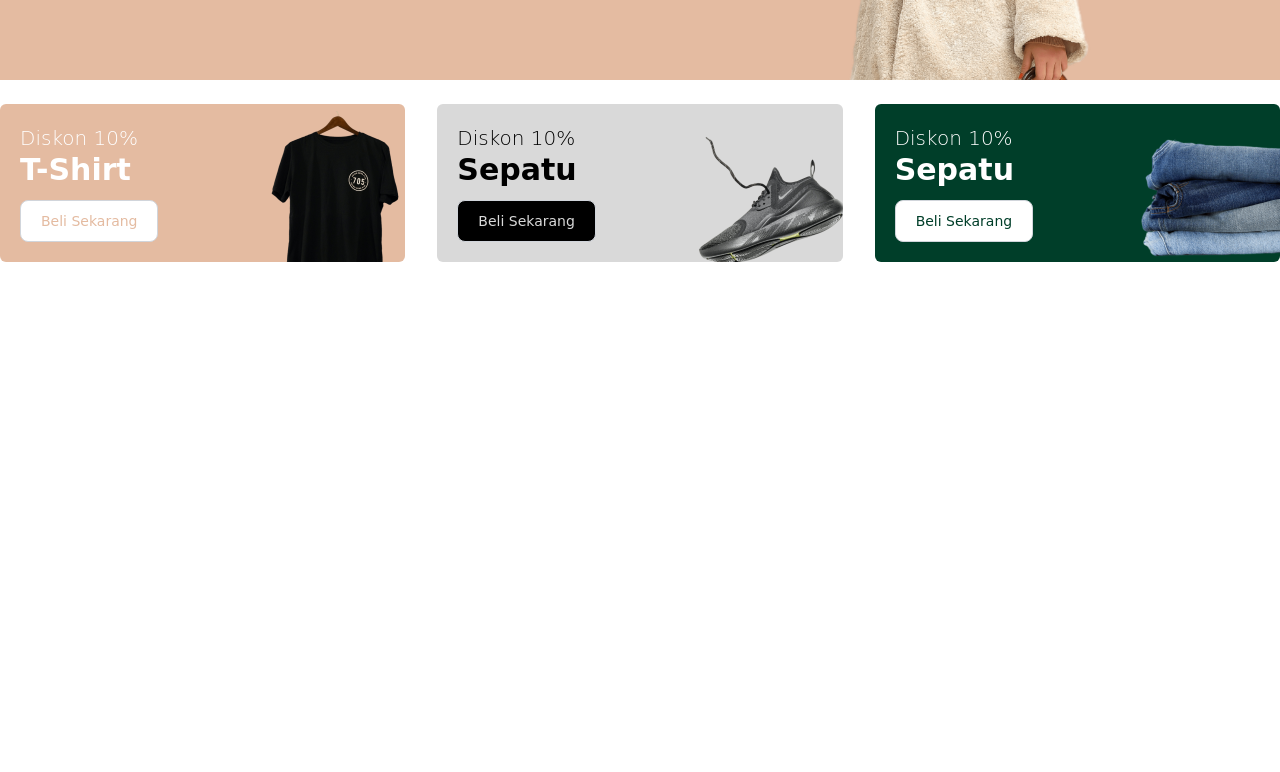
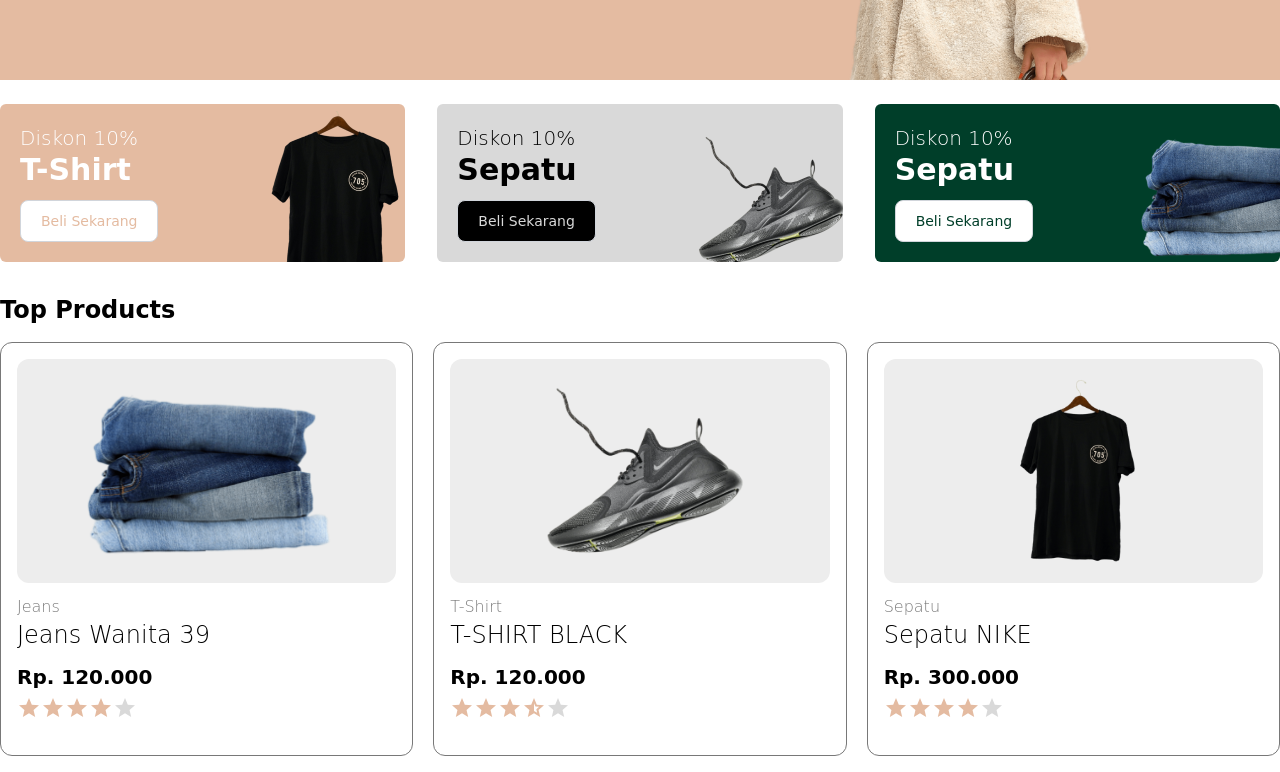
Before and after one commit to rezalastana/tailwind-FashionShop, a website: page src/index.html in a window 1280 px wide. Shown: the part 425-1197 px from the top of the page. Before the commit the page ends 800 px from the top, so only its background shows below. Drawn offline with nearby package versions, Linux system fonts and the light colour scheme.

Commit message:
top product

```diff
--- a/src/index.html
+++ b/src/index.html
@@ -118,8 +118,7 @@
     </div>
     <!-- Hero End -->
 
-
-    <!-- Grid Item Start -->
+    <!-- Grid Kateogri Item Start -->
     <div class="container mx-auto grid grid-cols-1 md:grid-cols-3 mt-6 gap-8">
         <!-- flex agar sejajar, diberikan justify-between -->
         <!-- Agar mepet dan sesuai dengan design gunakan position -->
@@ -163,9 +162,94 @@
             </div>
         </div>
     </div>
-    <!-- Grid Item End -->
+    <!-- Grid Kateogri Item End -->
+
+    <!-- Product Start  -->
+    <div class="container mt-8 mx-auto">
+        <h1 class="font-bold text-2xl text-center md:text-left">Top Products</h1>
+        <div class="mt-4 grid grid-cols-1 md:grid-cols-3 gap-5 mx-5 md:mx-0">
+            <!-- card 1 -->
+            <div class="border border-borderColor p-4 rounded-xl">
+                <div class="bg-bgColor p-4 flex justify-center rounded-xl">
+                    <img src="./assets/images/product1.png" alt="" class="h-48">
+                </div>
+                <!-- title -->
+                <div class="mt-3">
+                    <p class="font-light text-borderColor text-base">Jeans</p>
+                    <p class="font-light text-2xl">Jeans Wanita 39</p>
+                </div>
+                <!-- price and star -->
+                <div class="mt-3 mb-5">
+                    <p class="font-black text-xl">Rp. 120.000</p>
+                    <!-- star -->
+                    <div class="flex mt-1">
+                        <img src="./assets/images/star.svg" alt="" srcset="">
+                        <img src="./assets/images/star.svg" alt="" srcset="">
+                        <img src="./assets/images/star.svg" alt="" srcset="">
+                        <img src="./assets/images/star.svg" alt="" srcset="">
+                        <img src="./assets/images/star-hide.svg" alt="" srcset="">
+                    </div>
+                </div>
+            </div>
+            <!-- card end -->
+            <!-- card 2 -->
+            <div class="border border-borderColor p-4 rounded-xl">
+                <div class="bg-bgColor p-4 flex justify-center rounded-xl">
+                    <img src="./assets/images/product2.png" alt="" class="h-48">
+                </div>
+                <!-- title -->
+                <div class="mt-3">
+                    <p class="font-light text-borderColor text-base">T-Shirt</p>
+                    <p class="font-light text-2xl">T-SHIRT BLACK</p>
+                </div>
+                <!-- price and star -->
+                <div class="mt-3 mb-5">
+                    <p class="font-black text-xl">Rp. 120.000</p>
+                    <!-- star -->
+                    <div class="flex mt-1">
+                        <img src="./assets/images/star.svg" alt="" srcset="">
+                        <img src="./assets/images/star.svg" alt="" srcset="">
+                        <img src="./assets/images/star.svg" alt="" srcset="">
+                        <img src="./assets/images/star-half.svg" alt="" srcset="">
+                        <img src="./assets/images/star-hide.svg" alt="" srcset="">
+                    </div>
+                </div>
+            </div>
+            <!-- card end -->
+            <!-- card 3 -->
+            <div class="border border-borderColor p-4 rounded-xl">
+                <div class="bg-bgColor p-4 flex justify-center rounded-xl">
+                    <img src="./assets/images/product3.png" alt="" class="h-48">
+                </div>
+                <!-- title -->
+                <div class="mt-3">
+                    <p class="font-light text-borderColor text-base">Sepatu</p>
+                    <p class="font-light text-2xl">Sepatu NIKE</p>
+                </div>
+                <!-- price and star -->
+                <div class="mt-3 mb-5">
+                    <p class="font-black text-xl">Rp. 300.000</p>
+                    <!-- star -->
+                    <div class="flex mt-1">
+                        <img src="./assets/images/star.svg" alt="" srcset="">
+                        <img src="./assets/images/star.svg" alt="" srcset="">
+                        <img src="./assets/images/star.svg" alt="" srcset="">
+                        <img src="./assets/images/star.svg" alt="" srcset="">
+                        <img src="./assets/images/star-hide.svg" alt="" srcset="">
+                    </div>
+                </div>
+            </div>
+            <!-- card end -->
+
+        </div>
+    </div>
+    <!-- Product End  -->
 
 
+    <!-- biar ngga mepet -->
+    <div class="mt-4">
+
+    </div>
 
     <!-- Add CDN JS flowbite -->
     <script src="https://cdnjs.cloudflare.com/ajax/libs/flowbite/1.6.3/flowbite.min.js"></script>
```
Also changed, not shown: README.md (added), dist/output.css.
